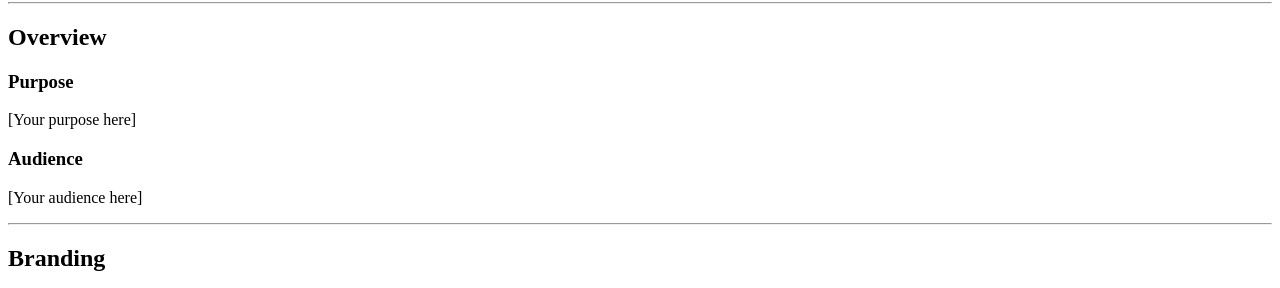
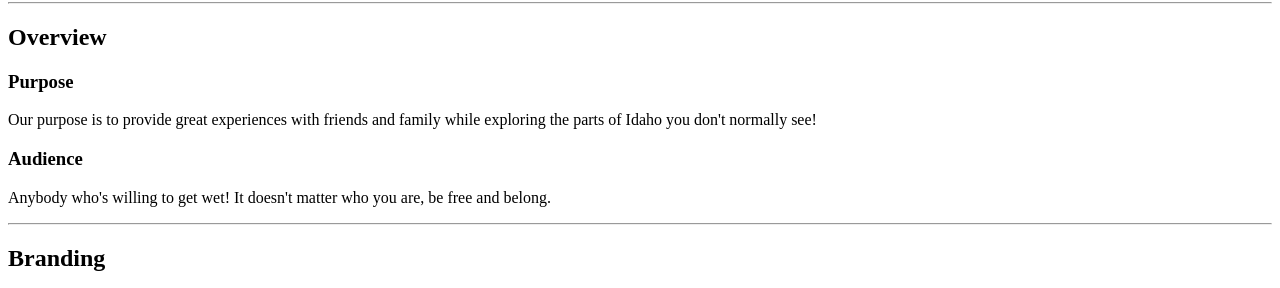
Before and after one commit to JustinCM1/WDD130, a plain HTML site: page WWR/site-plan-rafting.html in a window 1280 px wide. Shown: the part 172-460 px from the top of the page. Drawn offline with Linux system fonts and the light colour scheme; files that its build step writes are made by us from their sources.

Commit message:
added purpose and audience

```diff
--- a/WWR/site-plan-rafting.html
+++ b/WWR/site-plan-rafting.html
@@ -19,11 +19,11 @@
     <hr />
     <h2>Overview</h2>
     <h3>Purpose</h3>
-    <p>[Your purpose here]</p>
+    <p>Our purpose is to provide great experiences with friends and family while exploring the parts of Idaho you don't normally see!</p>
     <!-- change this -->
 
     <h3>Audience</h3>
-    <p>[Your audience here]</p>
+    <p>Anybody who's willing to get wet! It doesn't matter who you are, be free and belong.</p>
     <!-- change this -->
 
     <hr />
```
